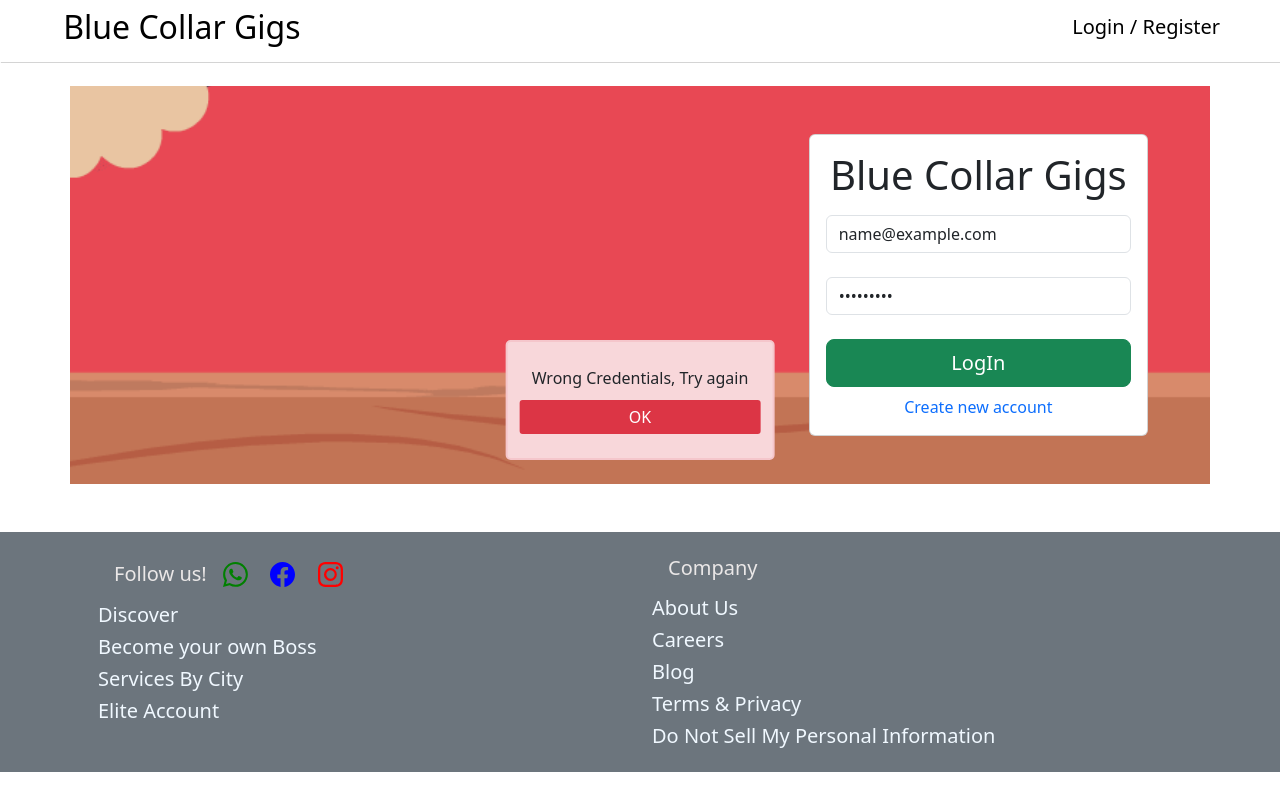
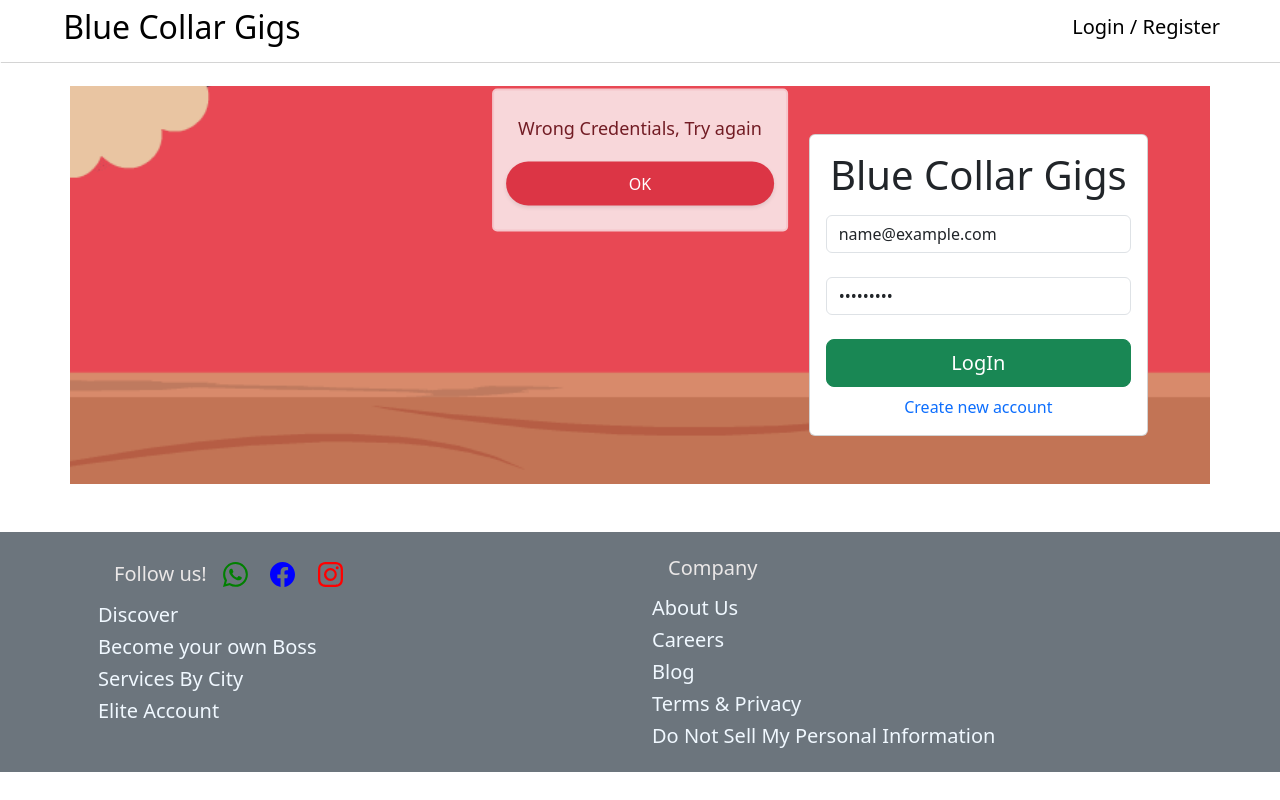
Before and after one commit to rahul-binu/Blue-Collar-Gigs, a React (Vite) app in the folder bcg-frontend/: page /login in a window 1280 px wide. Both pictures are taken after typing "name@example.com", "Sample123" into the empty fields and a click on the button "LogIn". Built offline with nearby package versions, Linux system fonts and the light colour scheme; no server answers.

Commit message:
added error and success message in register login profil and skill FE

```diff
--- a/bcg-frontend/src/assets/components/ESMessage/ErrorPop.jsx
+++ b/bcg-frontend/src/assets/components/ESMessage/ErrorPop.jsx
@@ -16,19 +16,36 @@ function ErrorPop({ errorMessage }) {
     };
 
     return (
-        <div id="errorPopup" className=" p-4" style={{
+        <div id="errorPopup" className="p-4" style={{
             display: errorMessage ? 'block' : 'none',
-            backgroundColor: '#f8d7da', border: '2px solid #f5c6cb', borderRadius: '5px', position: 'fixed', top: '50%',
-            left: '50%', transform: 'translate(-50%, -50%)', padding: '20px', zIndex: '9999'
+            backgroundColor: '#f8d7da', // Red color
+            border: '2px solid #f5c6cb', // Border color
+            borderRadius: '5px',
+            position: 'fixed',
+            top: '20%',
+            left: '50%',
+            transform: 'translate(-50%, -50%)',
+            padding: '20px',
+            zIndex: '9999',
+            maxWidth: '400px', // Limit width for better readability
+            textAlign: 'center', // Center-align content
         }}>
-            <p id="errorMessage" style={{ margin: '0', marginBottom: '10px' }}>{errorMessage}</p>
-            <div className="row text-align-end">
+            <p id="errorMessage" style={{ margin: '0', marginBottom: '20px', fontSize: '18px', color: '#721c24' }}>{errorMessage}</p>
+            <div className="row justify-content-center">
                 <button style={{
-                    fontSize: '16px', padding: '5px 10px', background: '#dc3545', color: '#fff', border: 'none',
-                    borderRadius: '3px', cursor: 'pointer'
+                    fontSize: '16px',
+                    padding: '10px 20px',
+                    backgroundColor: '#dc3545', // Darker red color
+                    color: '#fff',
+                    border: 'none',
+                    borderRadius: '30px',
+                    cursor: 'pointer',
+                    boxShadow: '0 2px 4px rgba(0, 0, 0, 0.1)', // Button shadow
+                    transition: 'background 0.3s ease', // Smooth hover transition
                 }} onClick={handleOKClick}>OK</button>
             </div>
         </div>
+
     );
 }
 
--- /dev/null
+++ b/bcg-frontend/src/assets/components/ESMessage/SuccessPop.jsx
@@ -0,0 +1,45 @@
+import React from "react";
+
+function SuccessPop({ successMessage }) {
+
+    const handleOKClick = () => {
+        document.getElementById("successPopup").style.display = "none";
+        window.location.reload();
+    };
+
+    return (
+<div id="successPopup" className="p-4" style={{
+    display: successMessage ? 'block' : 'none',
+    backgroundColor: '#28a745', // Green color
+    borderRadius: '10px',
+    boxShadow: '0 4px 6px rgba(0, 0, 0, 0.1)', // Shadow
+    position: 'fixed',
+    top: '50%',
+    left: '50%',
+    transform: 'translate(-50%, -50%)',
+    padding: '20px',
+    zIndex: '9999',
+    maxWidth: '400px', // Limit width for better readability
+    textAlign: 'center', // Center-align content
+}}>
+    <p id="successMessage" style={{ margin: '0', marginBottom: '20px', fontSize: '18px', color: '#fff' }}>{successMessage}</p>
+    <div className="row justify-content-center">
+        <button style={{
+            fontSize: '16px',
+            padding: '10px 20px',
+            backgroundColor: '#218838', // Darker green color
+            color: '#fff',
+            border: 'none',
+            borderRadius: '30px',
+            cursor: 'pointer',
+            boxShadow: '0 2px 4px rgba(0, 0, 0, 0.1)', // Button shadow
+            transition: 'background 0.3s ease', // Smooth hover transition
+        }} onClick={handleOKClick}>OK</button>
+    </div>
+</div>
+
+
+    );
+}
+
+export default SuccessPop;
--- a/bcg-frontend/src/assets/components/Login.jsx
+++ b/bcg-frontend/src/assets/components/Login.jsx
@@ -5,6 +5,7 @@ import ErrorPop from './ESMessage/ErrorPop';
 import AuthService from "../services/AuthService";
 import { getUserDetails } from "../services/profile";
 import { waitAndReturnNull } from '../config/wait';
+import SuccessPop from "./ESMessage/SuccessPop";
 
 function Login() {
 
@@ -12,6 +13,7 @@ function Login() {
     const [email, setEmail] = useState('');
     const [password, setPassword] = useState('');
     const [errorMessage, setErrorMessage] = useState(""); // State to store error message
+    const [successMessage, setSuccessMessage] = useState("");
 
     const goToHome = () => {
         navigate('/Home');
@@ -39,6 +41,7 @@ function Login() {
     return (
         <>
              <ErrorPop errorMessage={errorMessage} />
+             {/* <SuccessPop successMessage={successMessage} /> */}
             <div className="container py-5 h-100 mt-4"
                 style={{
                     backgroundImage: `url('/images/hammerHit.gif')`,
--- a/bcg-frontend/src/assets/components/Profile.jsx
+++ b/bcg-frontend/src/assets/components/Profile.jsx
@@ -4,16 +4,21 @@ import '../styles/Profile.css';
 import { createProfile, getProfileData, updateProfileAPI } from "../services/profile";
 import { uploadToCloudinary } from './utils/uploadToCloudinary';
 import ProfileSide from "./profile/profileSide";
+import ErrorPop from './ESMessage/ErrorPop';
+import SuccessPop from'./ESMessage/SuccessPop';
 
 function Profile() {
 
     const userId = localStorage.getItem("userId");
     const userType = localStorage.getItem('ut');
 
+    const [errorMessage, setErrorMessage] = useState("");
+    const [successMessage, setSuccessMessage] = useState("");
+
     const [profileFirstName, setProfileFirstName] = useState('');
     const [profileLastName, setProfileLastName] = useState('');
     const [userEmail, setUserEmail] = useState('');
-    const [userPhone, setUserPhone] = useState('');
+    const [userPhone, setUserPhone] = useState();
     const [address, setAddress] = useState('');
     const [district, setDistrict] = useState('');
     const [state, setState] = useState('');
@@ -65,9 +70,11 @@ function Profile() {
 
         createProfile(profile).then((response) => {
             console.log(response.data);
-            navigate('/');
+          //  navigate('/');
+          setSuccessMessage("Profile created successfully")
         }).catch(error => {
             console.log(error);
+            setErrorMessage("Wrong Credentials, Try again" );
         })
     }
 
@@ -83,9 +90,11 @@ function Profile() {
 
         updateProfileAPI(newprofile, userId).then((response) => {
             console.log(response.data);
-            navigate('/');
+            setSuccessMessage("Profile updated successfully")
+           // navigate('/');
         }).catch(error => {
             console.log(error);
+            setErrorMessage("Oops! Something unexpected occurred while processing your request" );
         })
     }
 
@@ -115,6 +124,10 @@ function Profile() {
 
     return (
         <>
+        <ErrorPop errorMessage={errorMessage} />
+
+        <SuccessPop successMessage={successMessage} />
+
             <div className="container py-5 h-100">
                 <div className="row d-flex justify-content-center align-items-center h-100">
                     <div className="col-12 col-md-10 col-lg-9 col-sm-10">
--- a/bcg-frontend/src/assets/components/profile/Skill.jsx
+++ b/bcg-frontend/src/assets/components/profile/Skill.jsx
@@ -2,15 +2,20 @@ import { BsCheckCircle, BsExclamationCircle } from 'react-icons/bs';
 
 import { useState, useEffect } from "react";
 import * as Icon from 'react-bootstrap-icons';
-
+import SuccessPop from'../ESMessage/SuccessPop';
 import ErrorPop from '../ESMessage/ErrorPop';
 import ProfileSide from "./profileSide";
 import { getProfileData } from "../../services/profile";
 import { getWorkerData, createWorker, updateWorker } from "../../services/WorkerServices";
 
+
 const Skill = () => {
 
     const userId = localStorage.getItem("userId");
+
+
+    const [errorMessage, setErrorMessage] = useState("");
+    const [successMessage, setSuccessMessage] = useState("");
 
     const [profileFirstName, setProfileFirstName] = useState('');
     const [profileLastName, setProfileLastName] = useState('');
@@ -86,12 +91,12 @@ const Skill = () => {
 
         updateWorker(newWorkerData, userId).then((response) => {
             console.log(response.data);
-            navigate('/');
+            setSuccessMessage("Profile data updated successfully")
         }).catch(error => {
             console.log(error);
             // window.alert("An error occurred: " + error.message);
             // showErrorPopup('An error occurred: ' + error.message);
-            ErrorPop(error.message);
+            setErrorMessage("Oops! Something unexpected occurred while processing your request" );
         })
     }
 
@@ -108,9 +113,10 @@ const Skill = () => {
 
         createWorker(worker).then((response) => {
             console.log(response.data);
-            navigate('/');
+            setSuccessMessage("Profile data updated successfully")
         }).catch(error => {
             console.log(error);
+            setErrorMessage("Oops! Something unexpected occurred while processing your request" );
         })
     }
 
@@ -164,34 +170,14 @@ const Skill = () => {
         setIsValid(isValidSkills);
     };
 
-    const [errorMessage, setErrorMessage] = useState('');
-
-    const showErrorPopup = (message) => {
-        setErrorMessage(message);
-        document.getElementById('errorPopup').style.display = 'block';
-    };
-
-    const closePopup = () => {
-        setErrorMessage('');
-        document.getElementById('errorPopup').style.display = 'none';
-    };
 
 
     return (
         <>
-            <div id="errorPopup" className="error-popup p-4" style={{
-                display: errorMessage ? 'block' : 'none', backgroundColor: '#f8d7da', border: '2px solid #f5c6cb',
-                borderRadius: '5px', position: 'fixed', top: '50%', left: '50%', transform: 'translate(-50%, -50%)',
-                padding: '20px', zIndex: '9999'
-            }}>
-                <p id="errorMessage" style={{ margin: '0', marginBottom: '10px' }}>{errorMessage}</p>
-                <div className="row text-align-end">
-                    <button style={{
-                        fontSize: '16px', padding: '5px 10px', background: '#dc3545', color: '#fff',
-                        border: 'none', borderRadius: '3px', cursor: 'pointer'
-                    }} onClick={closePopup}>OK</button>
-                </div>
-            </div>
+
+<ErrorPop errorMessage={errorMessage} />
+
+        <SuccessPop successMessage={successMessage} />
 
             <div className="container py-5 h-100">
                 <div className="row d-flex justify-content-center align-items-center h-100">
```
Also changed, not shown: bcg-frontend/src/assets/components/Register.jsx (+7 -2 lines).
